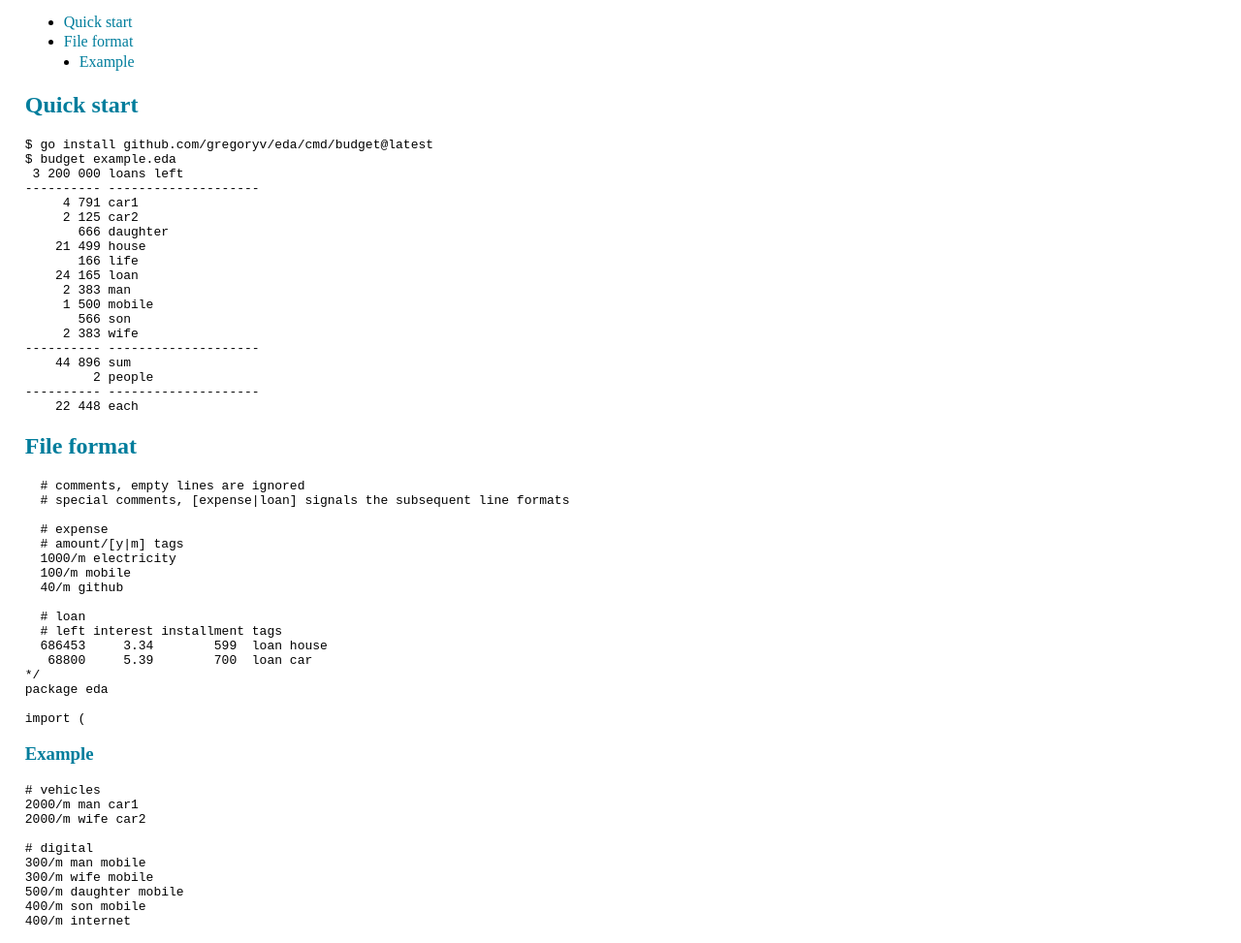
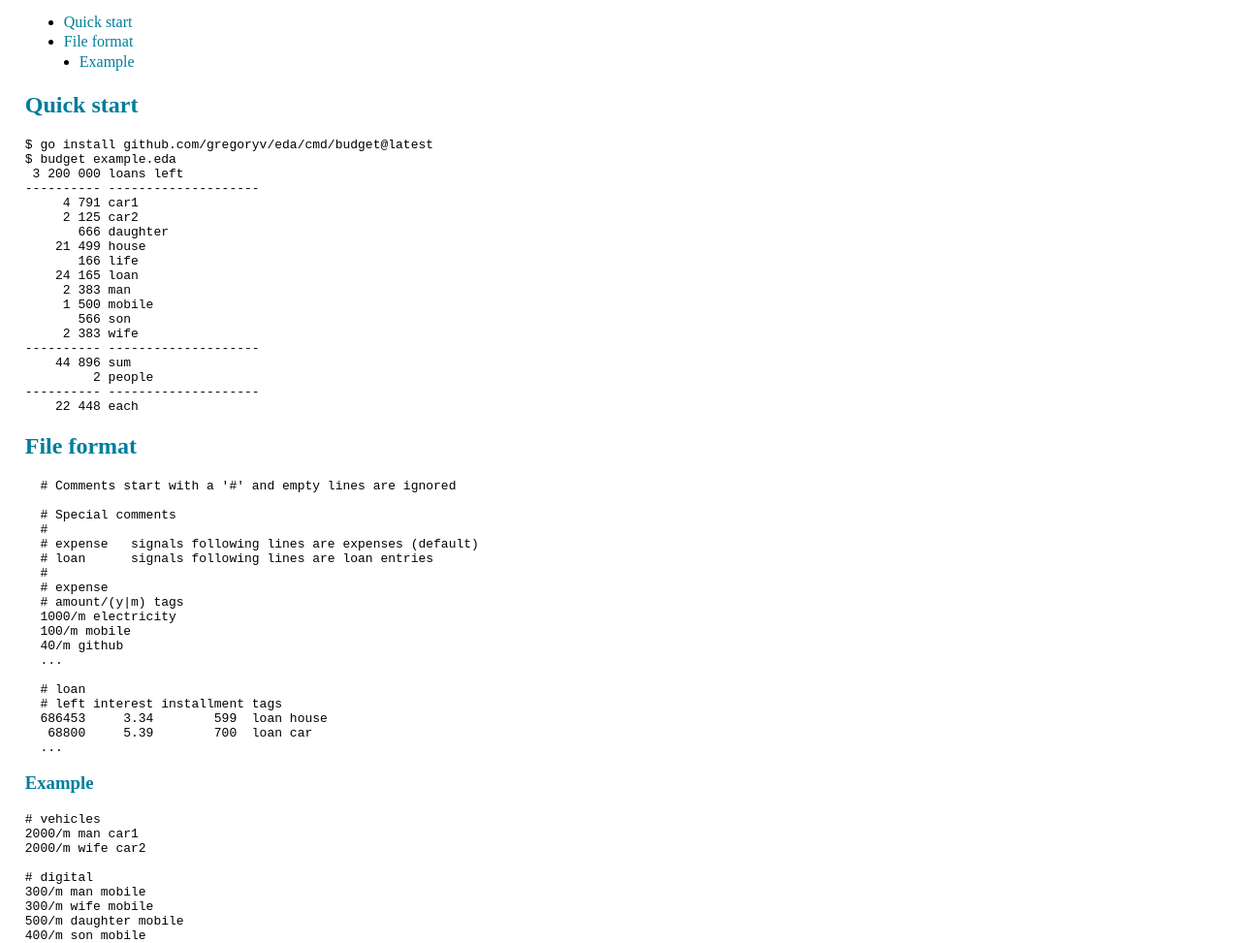
Before and after one commit to gregoryv/eda, a plain HTML site: page docs/index.html in a window 1280 px wide. Shown: the part 120-1093 px from the top of the page at 97% size. Drawn offline with Linux system fonts and the light colour scheme.

Commit message:
Update file format docs

```diff
--- a/docs/index.html
+++ b/docs/index.html
@@ -64,23 +64,25 @@ $ budget example.eda
 ---------- --------------------
     22 448 each
 </pre><h2 id="fileformat"><a href="#fileformat">File format</a></h2>
-<pre>  # comments, empty lines are ignored
-  # special comments, [expense|loan] signals the subsequent line formats
+<pre>  # Comments start with a '#' and empty lines are ignored
 
+  # Special comments
+  #
+  # expense   signals following lines are expenses (default)
+  # loan      signals following lines are loan entries
+  #
   # expense
-  # amount/[y|m] tags
+  # amount/(y|m) tags
   1000/m electricity
   100/m mobile
   40/m github
+  ...
 
   # loan
   # left interest installment tags
   686453     3.34        599  loan house
    68800     5.39        700  loan car
-*/
-package eda
-
-import (
+  ...
 </pre><h3 id="example"><a href="#example">Example</a></h3>
 <pre># vehicles
 2000/m man car1
```
Also changed, not shown: 2 other files.
